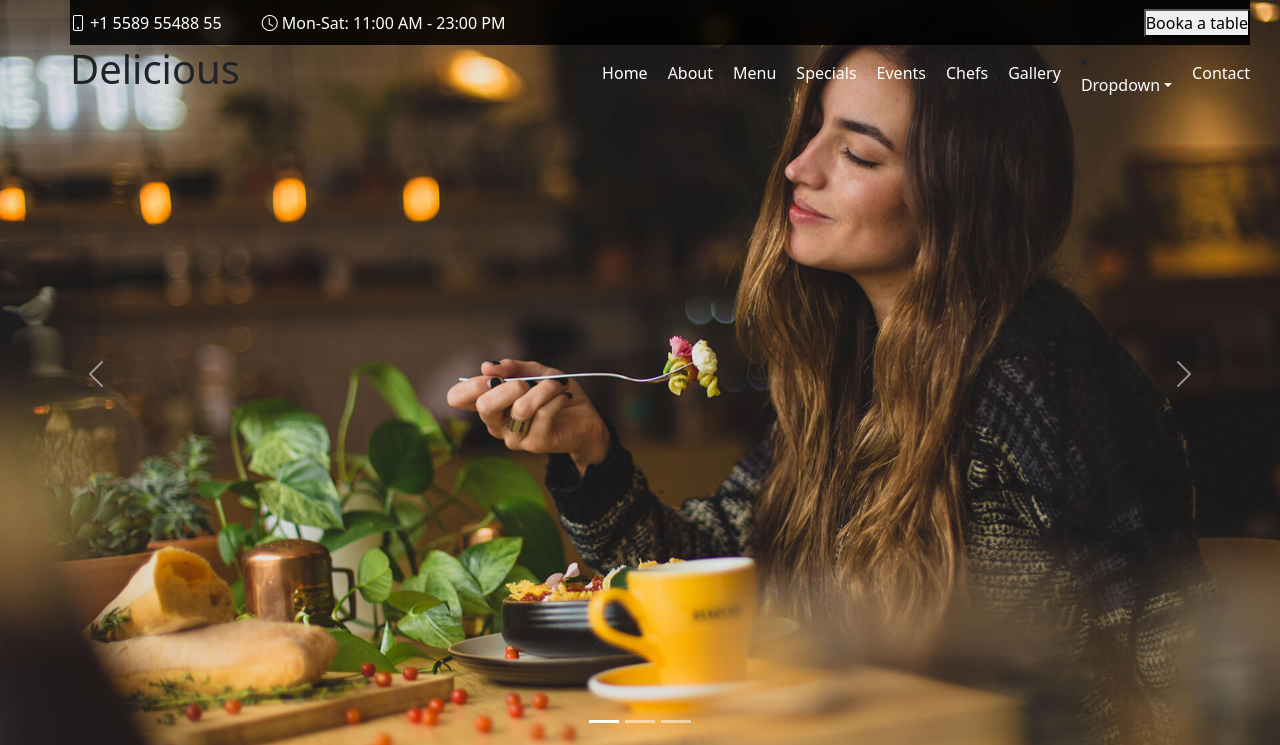
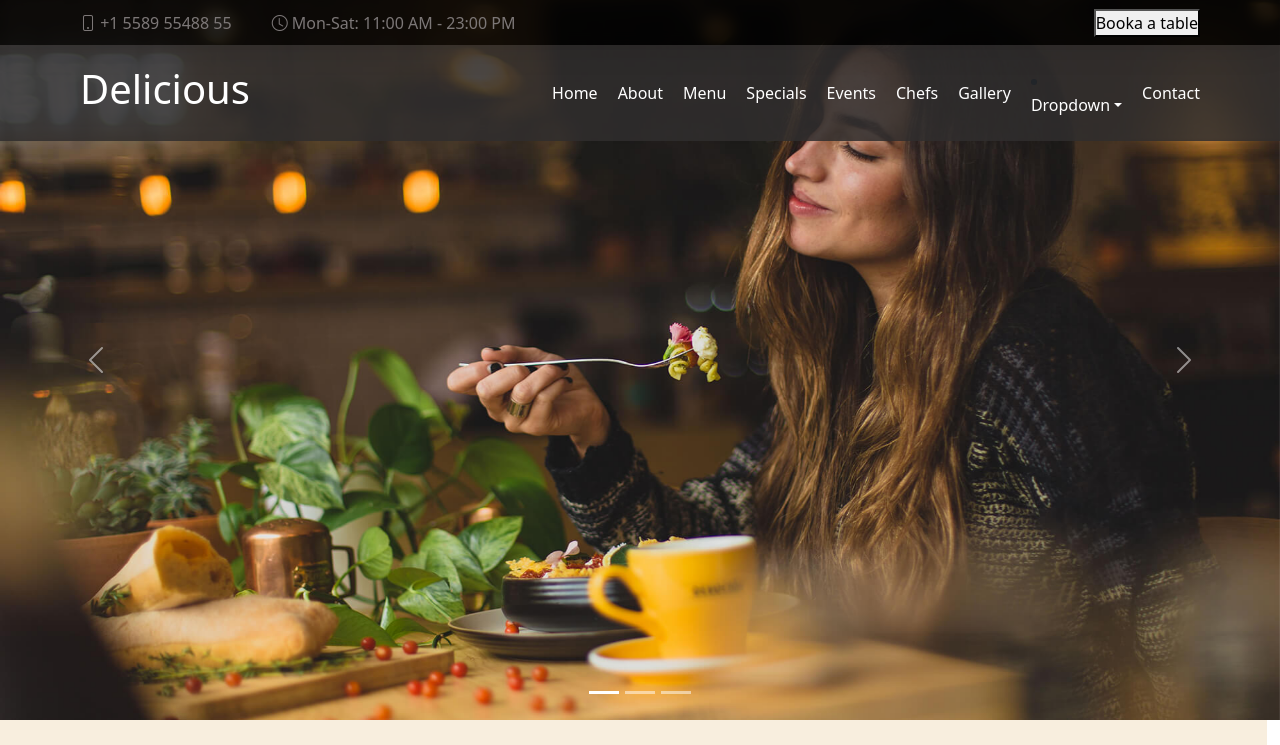
Before and after one commit to meriemjabrane1-etu-cyber/meriem_jabrane_Final_Project_HTML_CSS, a website: page index.html in a window 1280 px wide. Shown: the top 745 px of the page. Drawn offline with nearby package versions, Linux system fonts and the light colour scheme.

Commit message:
modification_on_the_nav

```diff
--- a/src/sass/modules/main/_box.scss
+++ b/src/sass/modules/main/_box.scss
@@ -23,7 +23,7 @@
         h2 {
 
             font-weight: 400;
-            color: black;
+            color: rgb(31, 26, 26);
             letter-spacing: 1;
             font-family: "Pacifico";
 
--- a/src/sass/modules/main/_home.scss
+++ b/src/sass/modules/main/_home.scss
@@ -1,14 +1,12 @@
-.carousel_nav{
+.carousel{
     .carousel-item{
         .boxid{
             top: 0px;
             bottom: 0px;
             right: 0;
             left: 0;
+        }
 
-
-        }
-        height: 90vh;
         img{
             height: 90vh;
 
--- a/src/sass/modules/navbar/_navbar.scss
+++ b/src/sass/modules/navbar/_navbar.scss
@@ -1,9 +1,8 @@
-nav{
-    padding-left: 70px;
-    padding-right: 30px;
-    // flex-direction: column;
-    .nav_top{
+nav {
+
+    .nav_top {
         height: 45px;
+        padding: 0px 80px;
         // background-color: rgba(255, 255, 255, 0.4);
         // -webkit-backdrop-filter: blur(5px);
         // backdrop-filter: blur(5px);
@@ -11,25 +10,34 @@ nav{
         box-shadow: 0 4px 30px rgba(0, 0, 0, 0.1);
         backdrop-filter: blur(7px);
         -webkit-backdrop-filter: blur(7px);
-        @include myDisplay(flex, row,  center, space-between, none);
-         .top_left{
+        @include myDisplay(flex, row, center, space-between, none);
+
+        .top_left {
             width: 800px;
-            @include myDisplay(flex, none,  center, none, 40px);
-            color: rgb(255, 255, 255);
-            }
+            @include myDisplay(flex, none, center, none, 40px);
+            color: rgb(124, 119, 119);
+        }
 
     }
-    .nav_bar{
-        @include myDisplay(flex, none,  center, space-between, none);
 
-        .links{
-           @include myDisplay(flex, none,  center, space-between, 20px);
+    .nav_bar {
+        @include myDisplay(flex, none, center, space-between, none);
+        background: rgba(48, 46, 46, 0.86);
+        padding: 20px 80px;
+
+        h1 {
+            color: white;
         }
-        .links a{
+
+        .links {
+            @include myDisplay(flex, none, center, space-between, 20px);
+        }
+
+        .links a {
 
             color: rgb(255, 255, 255);
             text-decoration: none;
         }
 
     }
-}
+ }
```
Also changed, not shown: public/css/app.css, 1 other file.
